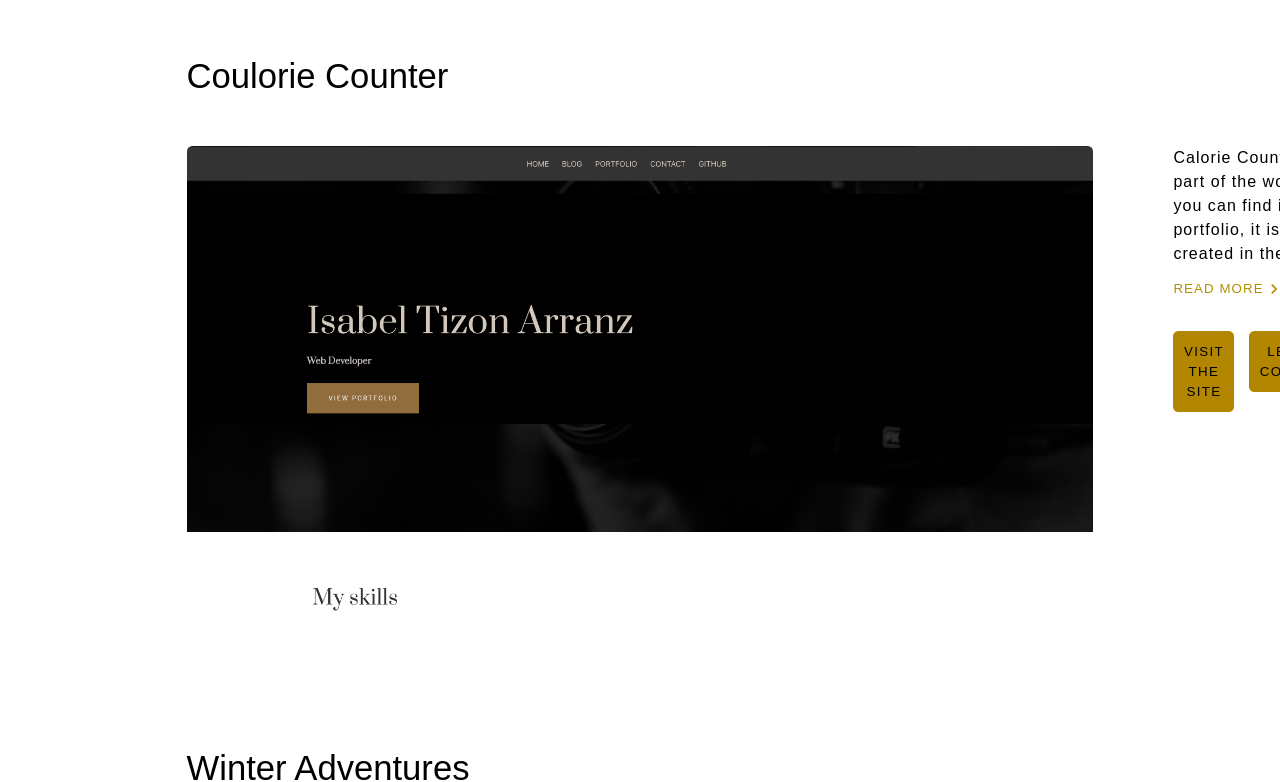
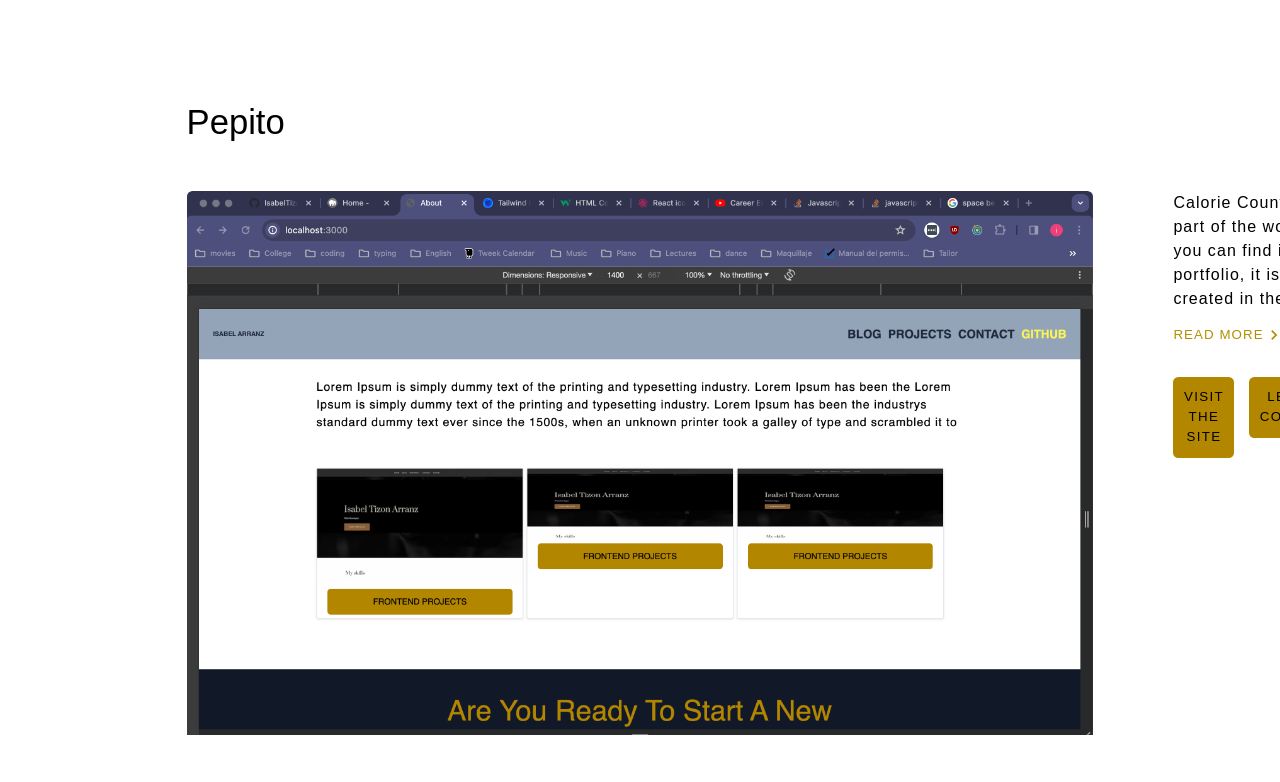
Before and after one commit to IsabelTizon/react-portfolio, a Next.js app: page /projects in a window 1280 px wide. Shown: the part 1465-2247 px from the top of the page. Built offline with nearby package versions, Linux system fonts and the light colour scheme.

Commit message:
reverse() method  in my projects page to see my last projects first

```diff
--- a/src/app/projects/page.js
+++ b/src/app/projects/page.js
@@ -41,7 +41,7 @@ export default function projects() {
 			</p>
 
 			<div className="flex flex-col px-10 md:px-[15rem] lg:px-[25rem] xl:px-[35rem] 2xl:px-[55rem]">
-				{myProjects.map((projectsItem) => (
+				{myProjects.reverse().map((projectsItem) => (
 					<div className="pb-[16rem]" key={projectsItem.id}>
 						<h3 className="pb-[8rem]">
 							{projectsItem.name}
```
